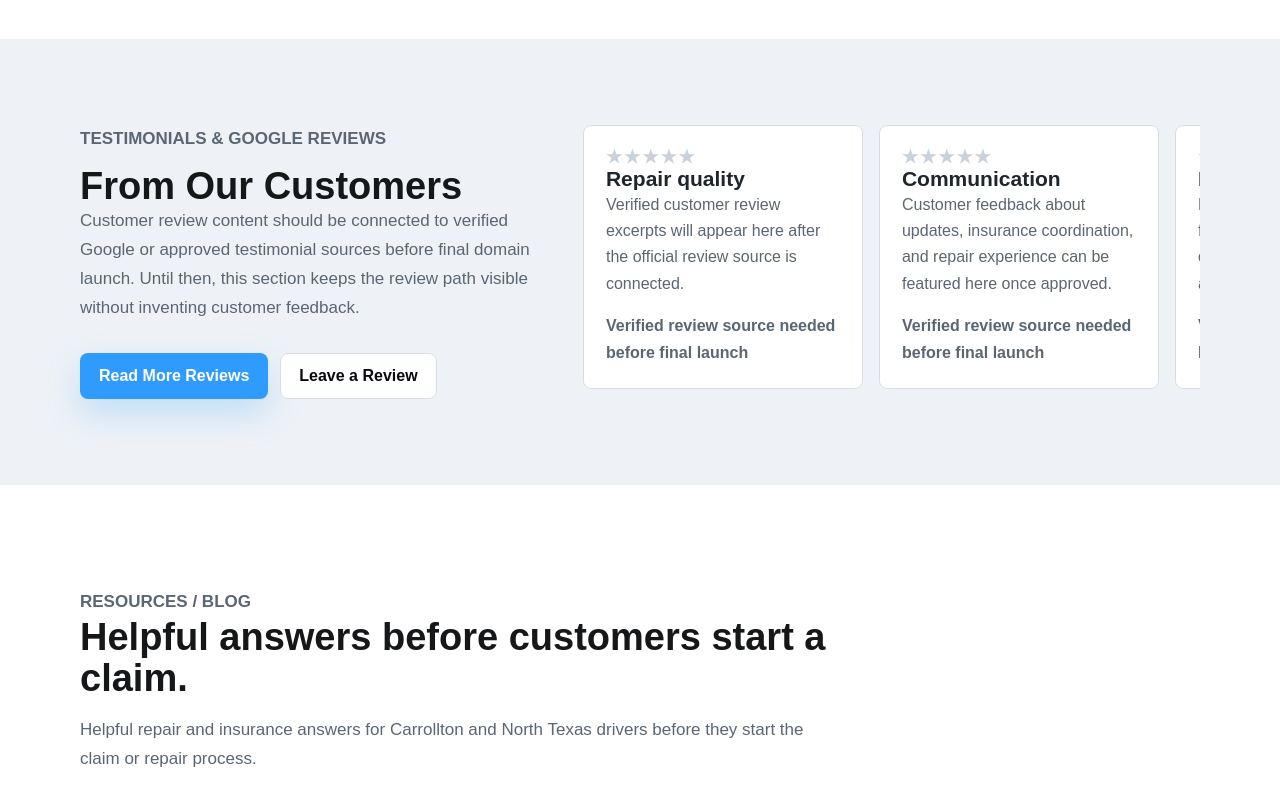
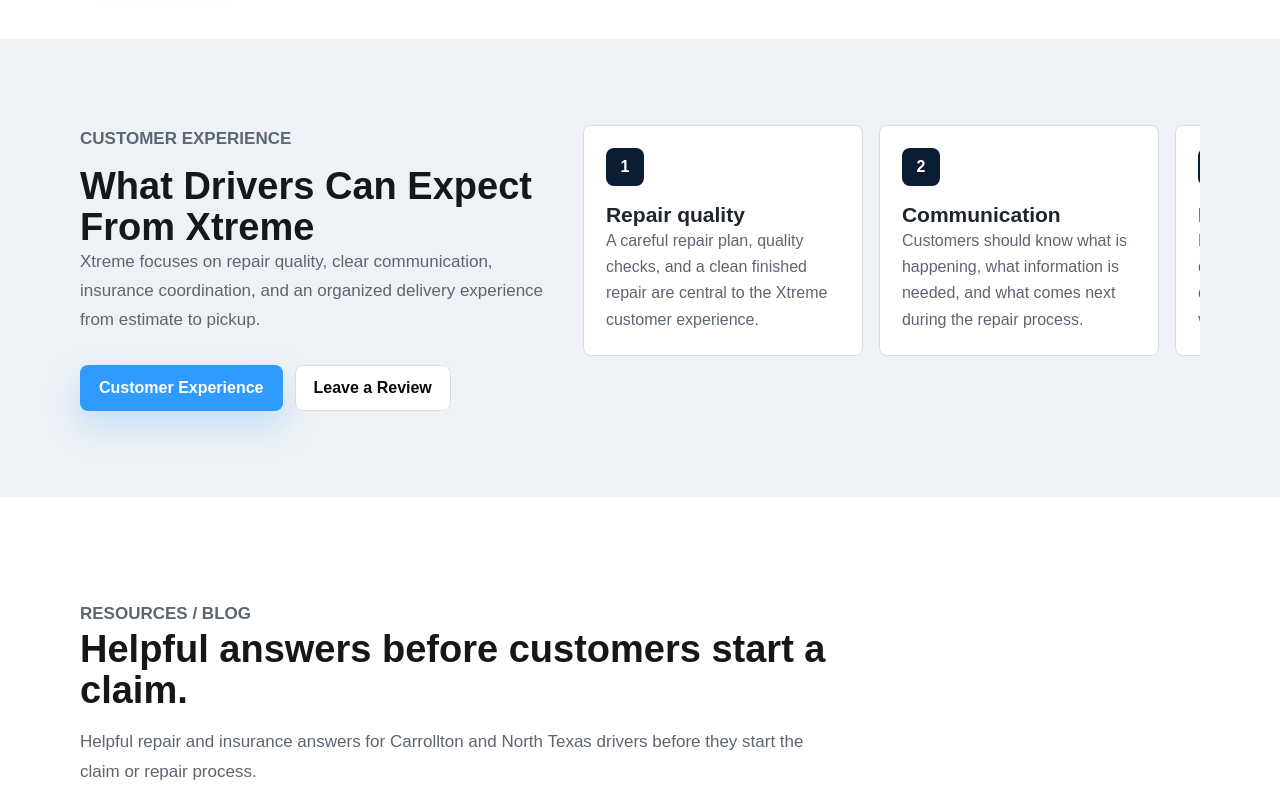
Before and after one commit to Clay7002/xtreme-site, a Next.js app: page / in a window 1280 px wide. Shown: the part 8080-8880 px from the top of the page. Built offline with nearby package versions, Linux system fonts and the light colour scheme.

Commit message:
Remove internal launch copy from site

```diff
--- a/app/components.tsx
+++ b/app/components.tsx
@@ -719,16 +719,15 @@ export function ReviewsSection() {
   return (
     <div className="reviews-block" id="reviews">
       <div className="review-summary">
-        <p className="eyebrow">Testimonials & Google reviews</p>
-        <h2>From Our Customers</h2>
+        <p className="eyebrow">Customer experience</p>
+        <h2>What Drivers Can Expect From Xtreme</h2>
         <p>
-          Customer review content should be connected to verified Google or
-          approved testimonial sources before final domain launch. Until then,
-          this section keeps the review path visible without inventing customer
-          feedback.
+          Xtreme focuses on repair quality, clear communication, insurance
+          coordination, and an organized delivery experience from estimate to
+          pickup.
         </p>
         <div className="review-actions">
-          <ButtonLink href="/reviews" track="review:read-more">Read More Reviews</ButtonLink>
+          <ButtonLink href="/reviews" track="review:read-more">Customer Experience</ButtonLink>
           <ButtonLink href={siteInfo.googleLeaveReviewHref} track="review:leave-review" variant="light">
             Leave a Review
           </ButtonLink>
@@ -737,16 +736,9 @@ export function ReviewsSection() {
       <div className="review-carousel" aria-label="Customer review section">
         {reviewPlaceholders.map((review, index) => (
           <article className="review-card" key={`${review.label}-${index}`}>
-            <div className="stars" aria-label="Five star review format">
-              <span aria-hidden="true">&#9733;</span>
-              <span aria-hidden="true">&#9733;</span>
-              <span aria-hidden="true">&#9733;</span>
-              <span aria-hidden="true">&#9733;</span>
-              <span aria-hidden="true">&#9733;</span>
-            </div>
+            <span className="reason-icon" aria-hidden="true">{index + 1}</span>
             <h3>{review.label}</h3>
             <p>{review.body}</p>
-            <p className="review-attribution">Verified review source needed before final launch</p>
           </article>
         ))}
       </div>
@@ -780,42 +772,6 @@ export function FAQSection() {
         </details>
       ))}
     </div>
-  );
-}
-
-export function LaunchReadinessSection() {
-  return (
-    <section className="section launch-readiness-section">
-      <div className="container launch-readiness-card">
-        <div>
-          <p className="eyebrow">Before replacing the existing domain</p>
-          <h2>Details to confirm before the final domain switch.</h2>
-          <p>
-            Before connecting the primary Xtreme domain, confirm the business
-            details that affect customer trust, contact flow, and estimate
-            requests.
-          </p>
-        </div>
-        <div className="launch-readiness-grid">
-          <article>
-            <strong>Contact details</strong>
-            <span>Confirm phone, address, hours, email preference, and map link.</span>
-          </article>
-          <article>
-            <strong>Reviews & social links</strong>
-            <span>Add verified Google review link and only real approved testimonials.</span>
-          </article>
-          <article>
-            <strong>Photos & certifications</strong>
-            <span>Confirm shop photos, before/after images, and OEM certification badges.</span>
-          </article>
-          <article>
-            <strong>Estimate intake</strong>
-            <span>Decide whether online requests should email the shop, connect to an intake workflow, or stay call-first.</span>
-          </article>
-        </div>
-      </div>
-    </section>
   );
 }
 
--- a/app/globals.css
+++ b/app/globals.css
@@ -1651,64 +1651,6 @@ svg {
   background: var(--panel);
 }
 
-.launch-readiness-section {
-  background: #f8fafc;
-}
-
-.launch-readiness-card {
-  display: grid;
-  grid-template-columns: 0.85fr 1.15fr;
-  gap: 28px;
-  align-items: start;
-  border: 1px solid rgba(8, 10, 15, 0.1);
-  border-radius: 12px;
-  background:
-    linear-gradient(135deg, rgba(47, 155, 255, 0.1), transparent 38%),
-    var(--white);
-  padding: 28px;
-  box-shadow: 0 18px 48px rgba(12, 22, 33, 0.08);
-}
-
-.launch-readiness-card h2 {
-  margin: 0 0 12px;
-  color: #172230;
-  font-size: clamp(26px, 3vw, 38px);
-  font-weight: 950;
-  line-height: 1.04;
-}
-
-.launch-readiness-card p {
-  margin: 0;
-  color: var(--muted);
-  line-height: 1.68;
-}
-
-.launch-readiness-grid {
-  display: grid;
-  grid-template-columns: repeat(2, 1fr);
-  gap: 14px;
-}
-
-.launch-readiness-grid article {
-  display: grid;
-  gap: 7px;
-  border: 1px solid var(--line);
-  border-radius: 8px;
-  background: #fbfcfd;
-  padding: 15px;
-}
-
-.launch-readiness-grid strong {
-  color: #1f2b37;
-  font-weight: 900;
-}
-
-.launch-readiness-grid span {
-  color: var(--muted);
-  font-size: 14px;
-  line-height: 1.55;
-}
-
 .location-card {
   padding: 24px;
 }
@@ -2042,9 +1984,7 @@ svg {
 
 
   .repair-start-card,
-  .repair-start-grid,
-  .launch-readiness-card,
-  .launch-readiness-grid {
+  .repair-start-grid {
     grid-template-columns: 1fr;
   }
 
--- a/app/page.tsx
+++ b/app/page.tsx
@@ -10,7 +10,6 @@ import {
   InsuranceSection,
   IntroSection,
   LocationContactSection,
-  LaunchReadinessSection,
   PageShell,
   ProcessPreview,
   RepairStartChecklist,
@@ -126,7 +125,6 @@ export default function Home() {
         </section>
 
         <LocationContactSection />
-        <LaunchReadinessSection />
         <FinalCTA />
       </main>
     </PageShell>
--- a/app/reviews/page.tsx
+++ b/app/reviews/page.tsx
@@ -11,9 +11,9 @@ export default function ReviewsPage() {
     <PageShell>
       <main>
         <InnerHero
-          eyebrow="Reviews"
-          title="Google reviews and customer feedback"
-          text="Read customer feedback about repair quality, communication, insurance support, and the delivery experience."
+          eyebrow="Customer experience"
+          title="Repair quality, communication, and confidence at delivery"
+          text="Learn what Xtreme prioritizes during the repair experience, from estimate review to final pickup."
         />
         <section className="section reviews-section">
           <div className="container">
@@ -23,8 +23,8 @@ export default function ReviewsPage() {
         <section className="section">
           <div className="container narrow-content">
             <SectionIntro
-              title="Verified customer feedback"
-              text="Xtreme will feature real review excerpts from approved sources so customers can compare the shop with confidence."
+              title="A customer experience built around clarity"
+              text="Xtreme focuses on clear repair communication, organized insurance support, careful quality checks, and a smoother pickup experience."
             />
           </div>
         </section>
--- a/app/site-data.ts
+++ b/app/site-data.ts
@@ -730,15 +730,15 @@ export const faqs = [
 export const reviewPlaceholders = [
   {
     label: "Repair quality",
-    body: "Verified customer review excerpts will appear here after the official review source is connected.",
+    body: "A careful repair plan, quality checks, and a clean finished repair are central to the Xtreme customer experience.",
   },
   {
     label: "Communication",
-    body: "Customer feedback about updates, insurance coordination, and repair experience can be featured here once approved.",
+    body: "Customers should know what is happening, what information is needed, and what comes next during the repair process.",
   },
   {
     label: "Delivery experience",
-    body: "Real customer comments about final pickup, finished repairs, and overall service can be added after verification.",
+    body: "Final pickup should feel organized, clear, and confidence-building before the vehicle leaves the shop.",
   },
 ];
 
```
